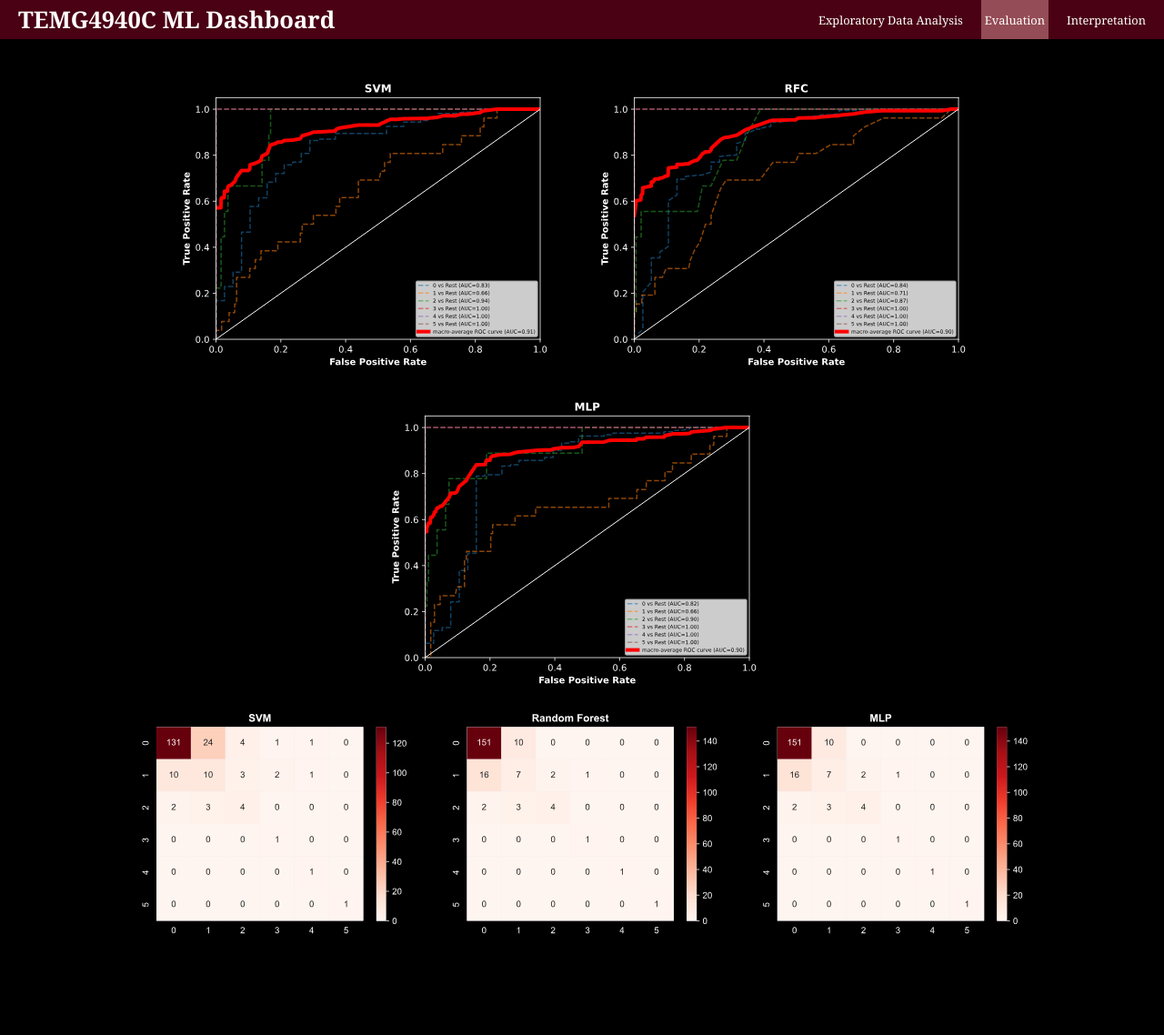
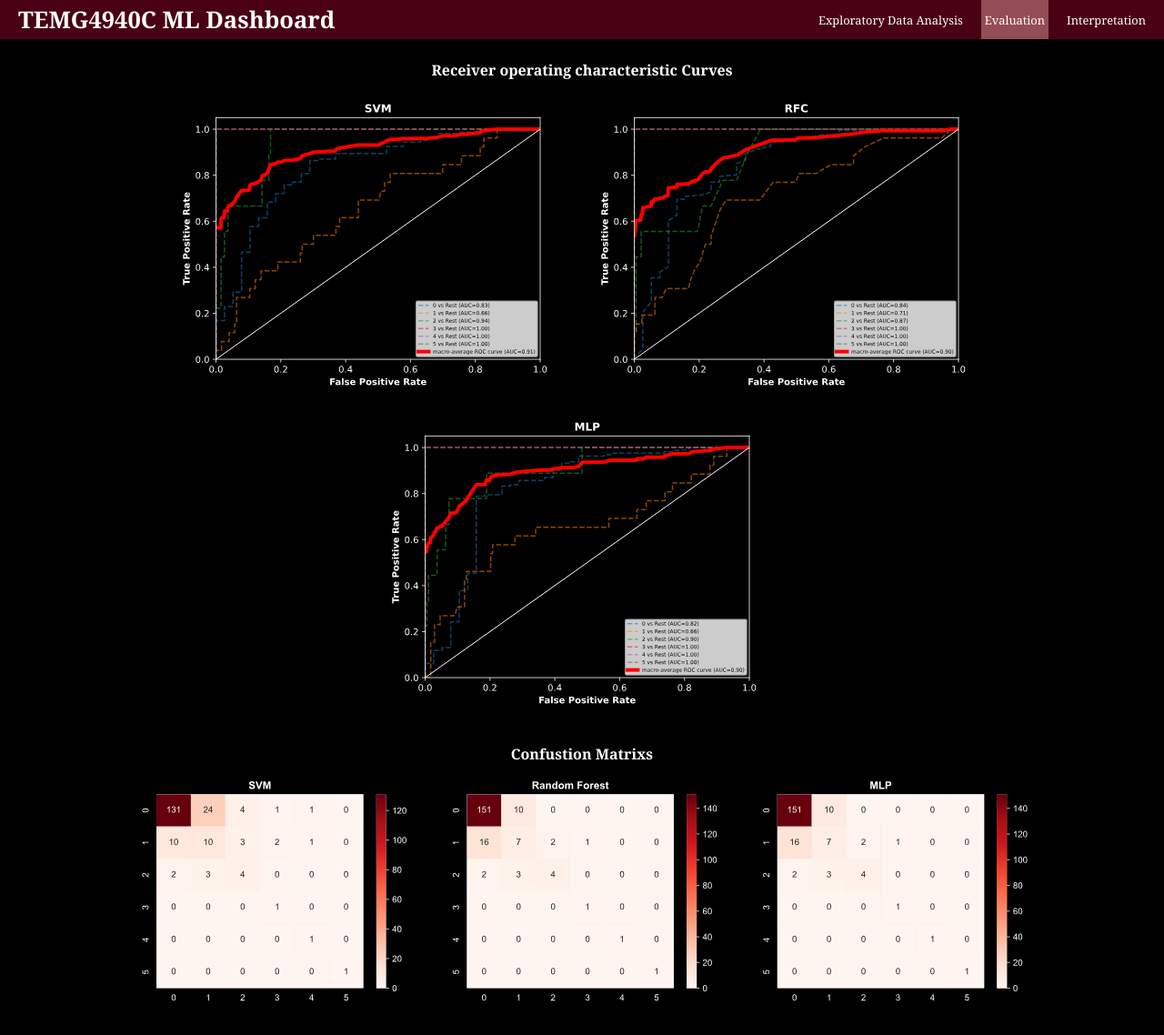
Before and after one commit to Charlesczc/MLDashboard, a React app: page /Evaluate in a window 1280 px wide. Shown: the whole page at 91% size. Before the commit the page ends 1064 px from the top, so only its background shows below. Built offline with nearby package versions, Linux system fonts and the light colour scheme.

Commit message:
Add plot titles

```diff
--- a/src/App.css
+++ b/src/App.css
@@ -168,3 +168,13 @@ text {
   margin-bottom: 20px;
   margin-top: 60px;
 }
+
+.matrix,
+.shap {
+  margin-top: 30px;
+}
+.matrix text,
+.shap text,
+.roc_title {
+  font-weight: bold;
+}
--- a/src/pages/Evaluate.js
+++ b/src/pages/Evaluate.js
@@ -2,6 +2,9 @@ function Evaluate() {
   return (
     //Evaluation page with the model performance plot (Part 4a)
     <div>
+      <text className="roc_title">
+        Receiver operating characteristic Curves
+      </text>
       <div className="rocs">
         <div>
           <img src={process.env.PUBLIC_URL + "/graphs/svm_roc.svg"}></img>
@@ -14,7 +17,12 @@ function Evaluate() {
         </div>
       </div>
       <div className="matrix">
-        <img src={process.env.PUBLIC_URL + "/graphs/matrix.svg"}></img>
+        <div>
+          <text>Confustion Matrixs</text>
+        </div>
+        <div>
+          <img src={process.env.PUBLIC_URL + "/graphs/matrix.svg"}></img>
+        </div>
       </div>
     </div>
   );
--- a/src/pages/Interpret.js
+++ b/src/pages/Interpret.js
@@ -12,6 +12,9 @@ function Interpret() {
         </div>
       </div>
       <div className="shap">
+        <div>
+          <text>Shap Plots of classes</text>
+        </div>
         <div>
           <img
             src={process.env.PUBLIC_URL + "/graphs/shap0.svg"}
```
